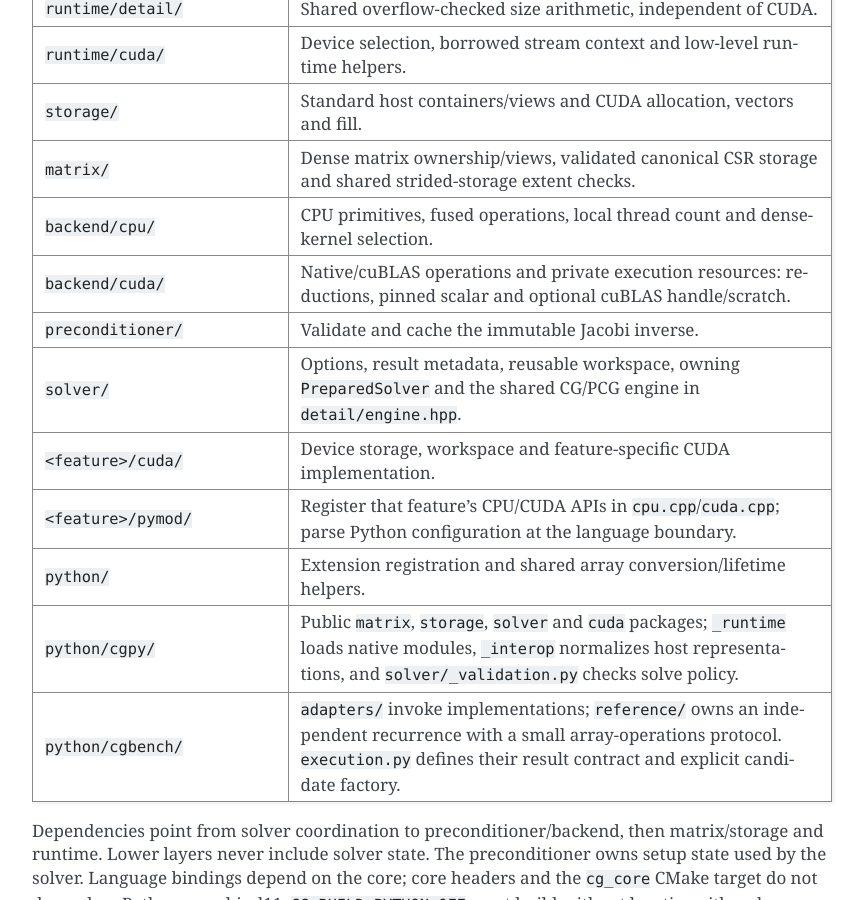
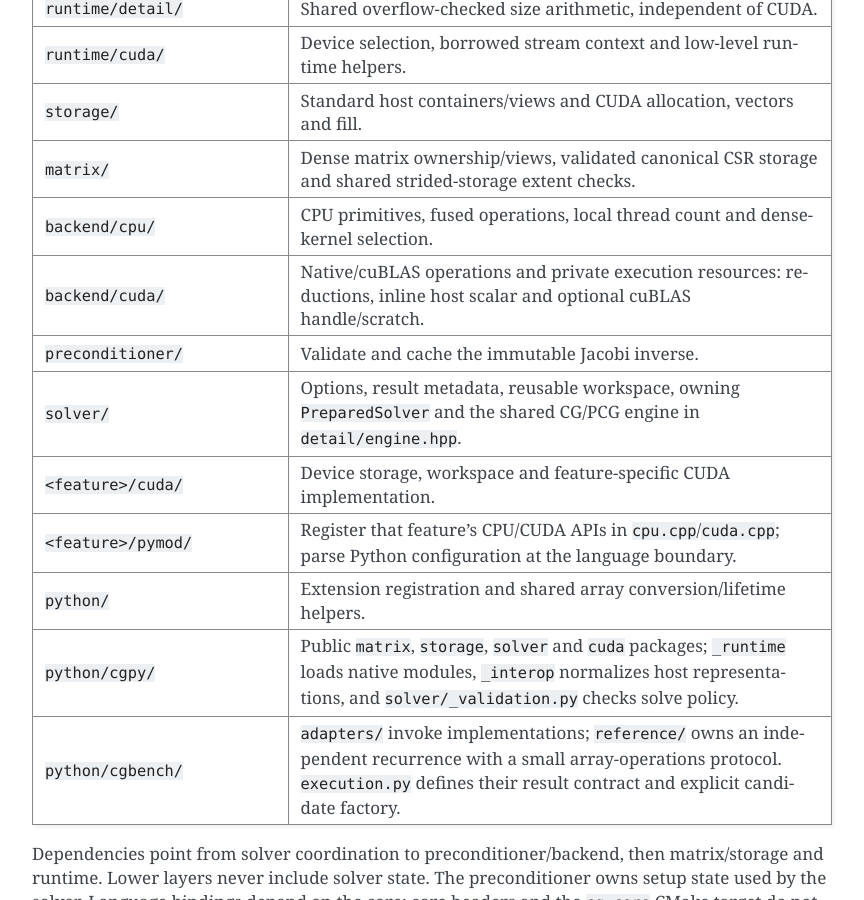
Before and after one commit to ThreeMonth03/Conjugate-Gradient-Method-library, a Sphinx documentation site: the page built from docs/architecture.rst, in a window 1280 px wide and 900 px high, scrolled down 449 px. Shown: the whole window, without its empty margins (308-1172 px from the left). Built offline with Sphinx 7.4.7, drawn with Linux system fonts in a browser that asks for light colours.

Commit message:
Remove obsolete pinned scalar ownership helper

```diff
--- a/docs/architecture.rst
+++ b/docs/architecture.rst
@@ -35,7 +35,7 @@ live in ``detail/``; binding helpers stay in the source tree.
        selection.
    * - ``backend/cuda/``
      - Native/cuBLAS operations and private execution resources: reductions,
-       pinned scalar and optional cuBLAS handle/scratch.
+       inline host scalar and optional cuBLAS handle/scratch.
    * - ``preconditioner/``
      - Validate and cache the immutable Jacobi inverse.
    * - ``solver/``
--- a/docs/cuda.rst
+++ b/docs/cuda.rst
@@ -162,7 +162,7 @@ before returning; exported native vectors have no pending producer work.
 
 Prepared matrix and Jacobi snapshots can be shared, but each overlapping solve
 needs its own output and workspace. The workspace owns device vectors,
-reduction buffers and pinned scalar storage. A cuBLAS workspace additionally
+reduction buffers and inline host scalar storage. A cuBLAS workspace additionally
 owns its handle and 4 MiB scratch allocation; overlapping
 reuse raises an error. It fixes the device/stream used for its solve. No API
 reinterprets a NumPy host pointer as a device pointer.
```
Also changed, not shown: 5 other files.
